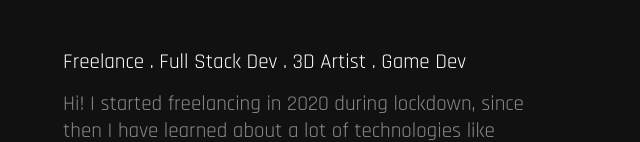
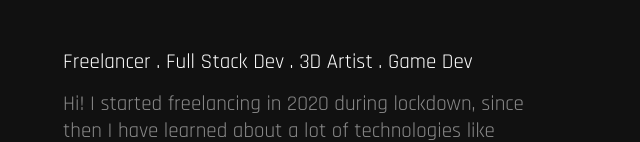
Before and after one commit to arnavzedian/react-portfolio, a React (Create React App) app: page / in a window 1280 px wide. Shown: the part 292-434 px from the top of the page, without its empty margins (37-677 px from the left). Built offline with nearby package versions, Linux system fonts and the light colour scheme.

Commit message:
small changes

```diff
--- a/src/Landing.js
+++ b/src/Landing.js
@@ -202,7 +202,7 @@ export default function Landing() {
           </Name>
         </NameAndImage>
 
-        <Intro>Freelance . Full Stack Dev . 3D Artist . Game Dev</Intro>
+        <Intro>Freelancer . Full Stack Dev . 3D Artist . Game Dev</Intro>
         <IntroDetailed>
           Hi! I started freelancing in 2020 during lockdown, since then I have
           learned about a lot of technologies like React.js, Laravel, Next.js,
```
